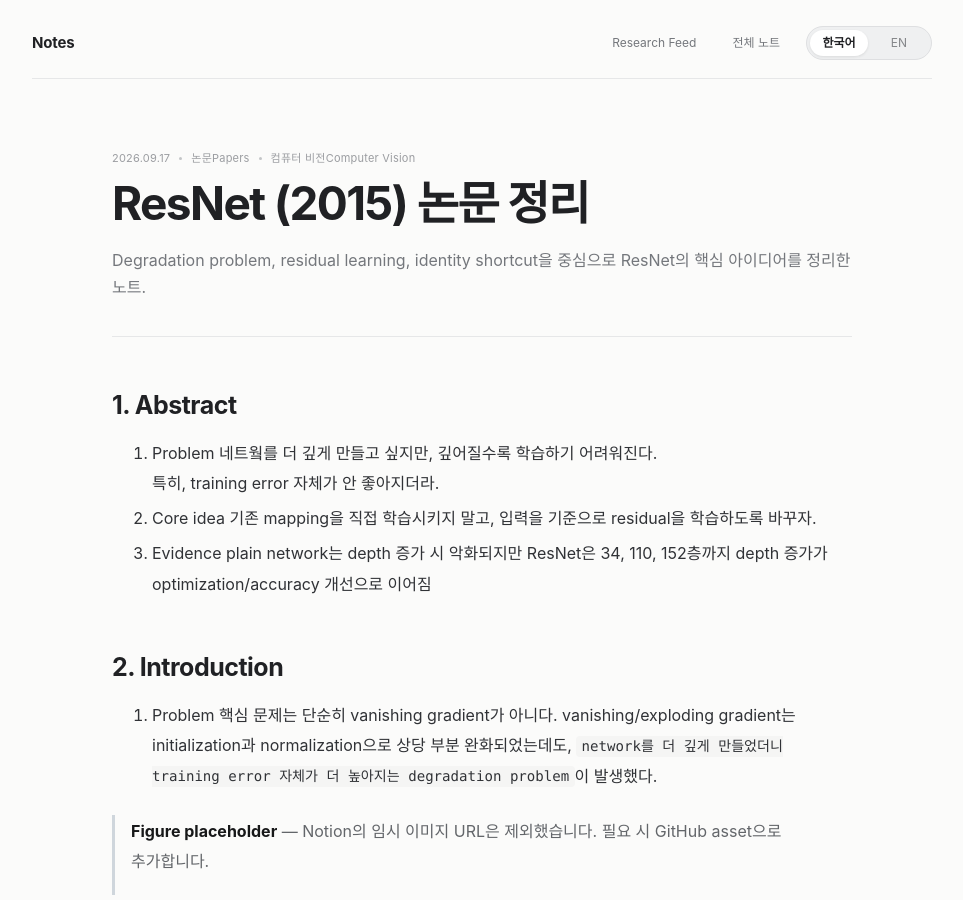
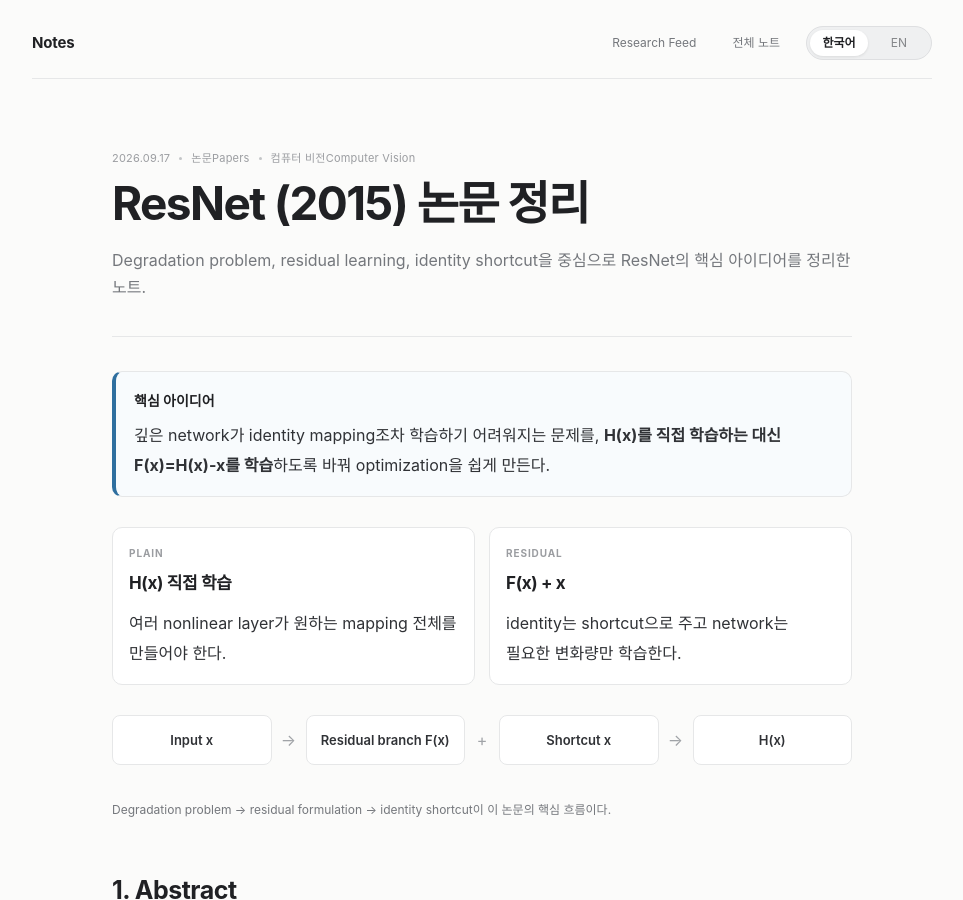
Before and after one commit to nayana224/nayana224.github.io, a Jekyll site: the page built from _notes/resnet-2015.md, in a window 1280 px wide and 900 px high. Shown: the whole window, without its empty margins (158-1121 px from the left). Built offline with Jekyll 4.4.1, drawn with Linux system fonts in a browser that asks for light colours.

Commit message:
notes: add visual summary to resnet-2015.md

```diff
--- a/_notes/resnet-2015.md
+++ b/_notes/resnet-2015.md
@@ -17,6 +17,30 @@
 source: Notion
 source_language: ko
 ---
+
+<!-- visual-summary:v1 -->
+<div class="note-callout note-callout-primary">
+  <strong>핵심 아이디어</strong>
+  <p>깊은 network가 identity mapping조차 학습하기 어려워지는 문제를, <b>H(x)를 직접 학습하는 대신 F(x)=H(x)-x를 학습</b>하도록 바꿔 optimization을 쉽게 만든다.</p>
+</div>
+
+<div class="compare-grid">
+  <div class="compare-card"><span class="concept-kicker">PLAIN</span><h3>H(x) 직접 학습</h3><p>여러 nonlinear layer가 원하는 mapping 전체를 만들어야 한다.</p></div>
+  <div class="compare-card"><span class="concept-kicker">RESIDUAL</span><h3>F(x) + x</h3><p>identity는 shortcut으로 주고 network는 필요한 변화량만 학습한다.</p></div>
+</div>
+
+<div class="pipeline-row">
+  <div class="pipeline-node">Input x</div>
+  <div class="pipeline-arrow">→</div>
+  <div class="pipeline-node">Residual branch F(x)</div>
+  <div class="pipeline-arrow">+</div>
+  <div class="pipeline-node">Shortcut x</div>
+  <div class="pipeline-arrow">→</div>
+  <div class="pipeline-node">H(x)</div>
+</div>
+
+<p class="note-legend">Degradation problem → residual formulation → identity shortcut이 이 논문의 핵심 흐름이다.</p>
+
 
 ## 1. Abstract
 1. Problem
```
